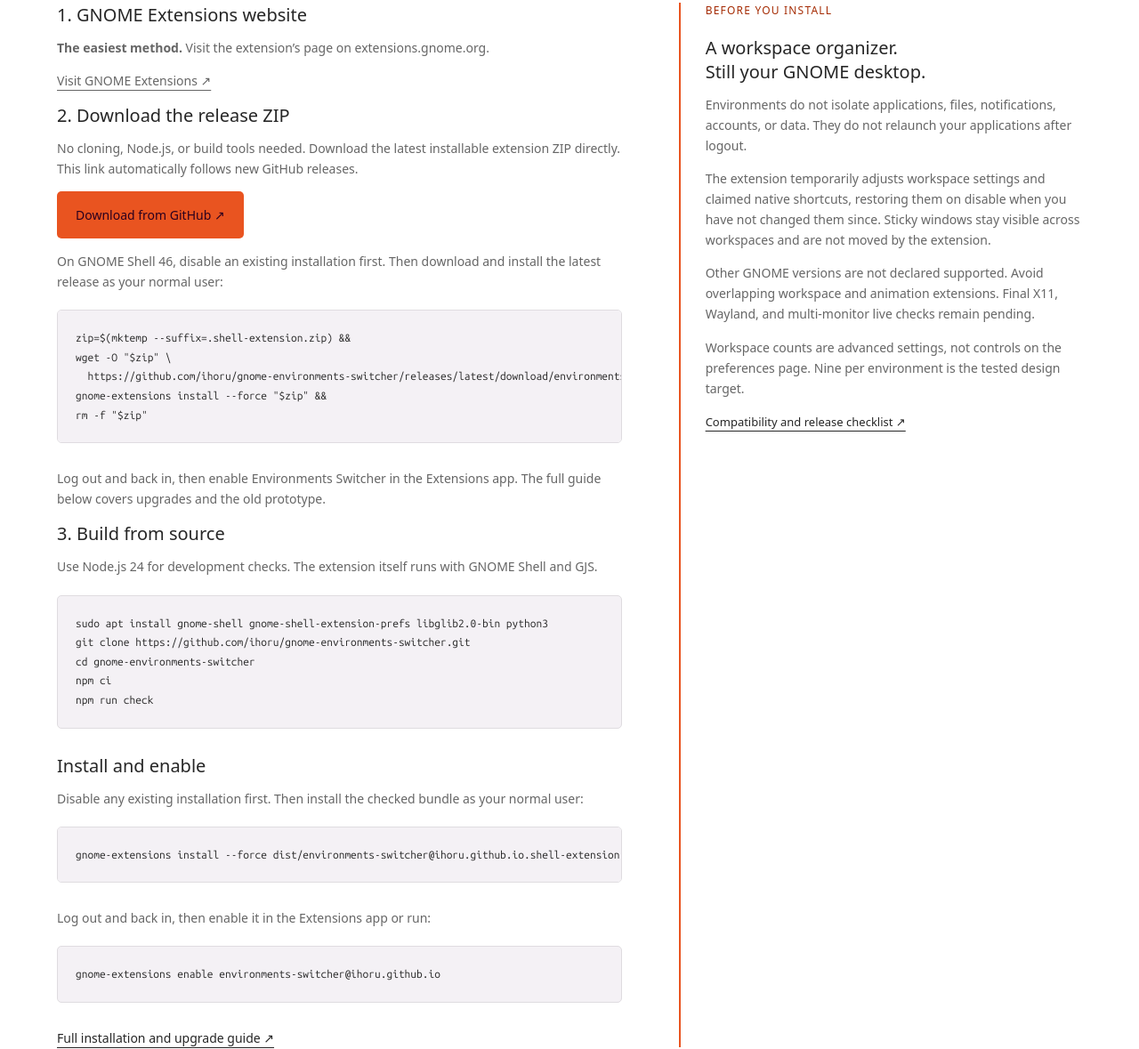
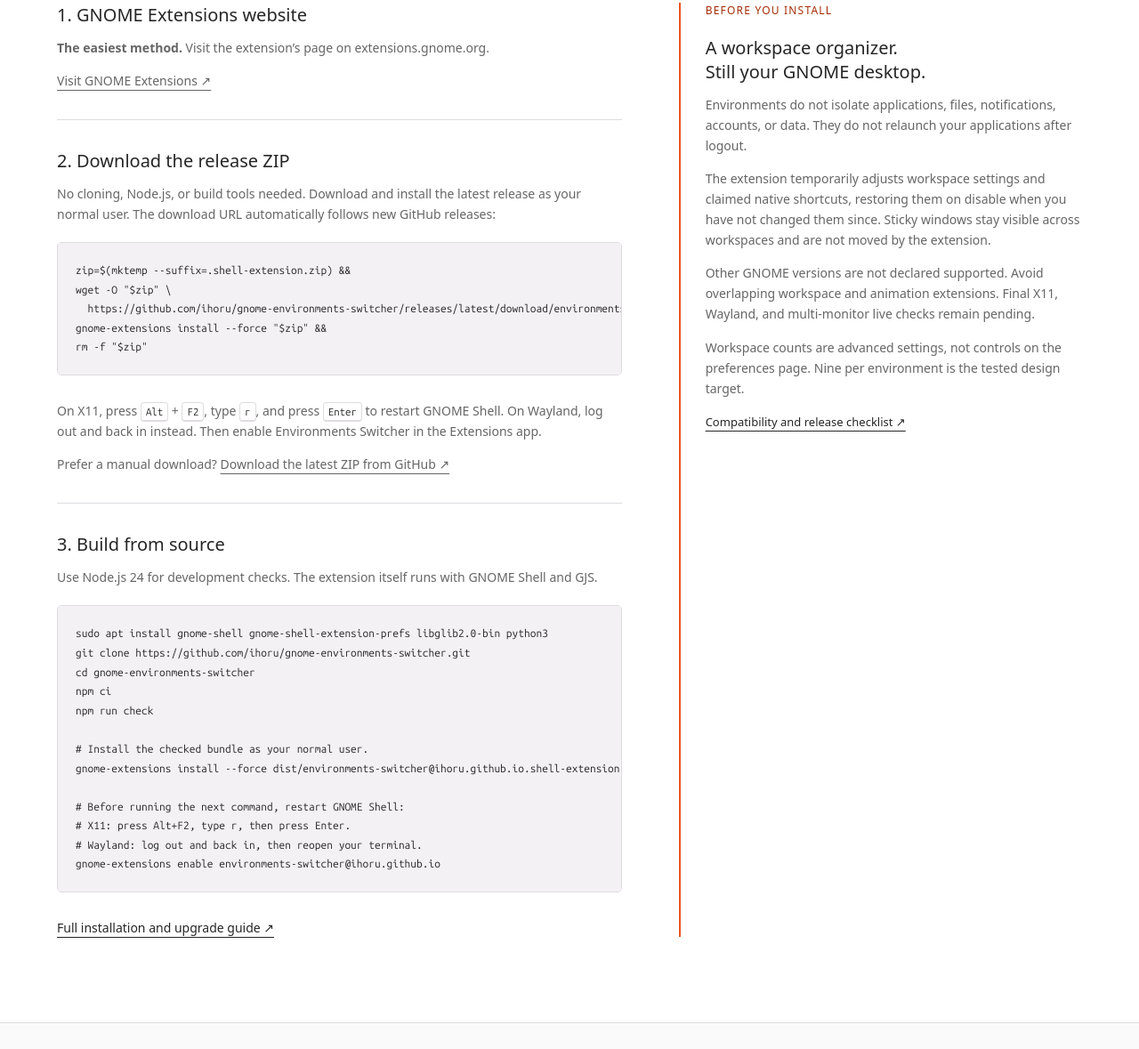
Before and after one commit to ihoru/gnome-environments-switcher, a website with bundled scripts: page site/index.html in a window 1280 px wide. Shown: the part 5642-6821 px from the top of the page at 89% size. Built offline with nearby package versions, Linux system fonts and the light colour scheme; a web font is replaced by a local one.

Commit message:
Simplify landing website installation and changelog guidance

```diff
--- a/site/index.html
+++ b/site/index.html
@@ -419,21 +419,11 @@
                   >Visit GNOME Extensions ↗</a
                 >
               </p>
+              <hr />
               <h3>2. Download the release ZIP</h3>
               <p>
-                No cloning, Node.js, or build tools needed. Download the latest installable
-                extension ZIP directly. This link automatically follows new GitHub releases.
-              </p>
-              <p>
-                <a
-                  class="button primary"
-                  href="https://github.com/ihoru/gnome-environments-switcher/releases/latest/download/environments-switcher@ihoru.github.io.shell-extension.zip"
-                  >Download from GitHub ↗</a
-                >
-              </p>
-              <p>
-                On GNOME Shell 46, disable an existing installation first. Then download and install
-                the latest release as your normal user:
+                No cloning, Node.js, or build tools needed. Download and install the latest release
+                as your normal user. The download URL automatically follows new GitHub releases:
               </p>
               <pre><code>zip=$(mktemp --suffix=.shell-extension.zip) &amp;&amp;
 wget -O "$zip" \
@@ -441,9 +431,19 @@ wget -O "$zip" \
 gnome-extensions install --force "$zip" &amp;&amp;
 rm -f "$zip"</code></pre>
               <p>
-                Log out and back in, then enable Environments Switcher in the Extensions app. The
-                full guide below covers upgrades and the old prototype.
+                On X11, press <kbd>Alt</kbd> + <kbd>F2</kbd>, type <kbd>r</kbd>, and press
+                <kbd>Enter</kbd> to restart GNOME Shell. On Wayland, log out and back in instead.
+                Then enable Environments Switcher in the Extensions app.
               </p>
+              <p>
+                Prefer a manual download?
+                <a
+                  class="text-link"
+                  href="https://github.com/ihoru/gnome-environments-switcher/releases/latest/download/environments-switcher@ihoru.github.io.shell-extension.zip"
+                  >Download the latest ZIP from GitHub ↗</a
+                >
+              </p>
+              <hr />
               <h3>3. Build from source</h3>
               <p>
                 Use Node.js 24 for development checks. The extension itself runs with GNOME Shell
@@ -453,15 +453,15 @@ rm -f "$zip"</code></pre>
 git clone https://github.com/ihoru/gnome-environments-switcher.git
 cd gnome-environments-switcher
 npm ci
-npm run check</code></pre>
-              <h3>Install and enable</h3>
-              <p>
-                Disable any existing installation first. Then install the checked bundle as your
-                normal user:
-              </p>
-              <pre><code>gnome-extensions install --force dist/environments-switcher@ihoru.github.io.shell-extension.zip</code></pre>
-              <p>Log out and back in, then enable it in the Extensions app or run:</p>
-              <pre><code>gnome-extensions enable environments-switcher@ihoru.github.io</code></pre>
+npm run check
+
+# Install the checked bundle as your normal user.
+gnome-extensions install --force dist/environments-switcher@ihoru.github.io.shell-extension.zip
+
+# Before running the next command, restart GNOME Shell:
+# X11: press Alt+F2, type r, then press Enter.
+# Wayland: log out and back in, then reopen your terminal.
+gnome-extensions enable environments-switcher@ihoru.github.io</code></pre>
               <a
                 class="text-link"
                 href="https://github.com/ihoru/gnome-environments-switcher#install-from-source"
--- a/site/styles.css
+++ b/site/styles.css
@@ -695,6 +695,11 @@ video {
 .install-grid h3 {
   margin-bottom: 12px;
 }
+.install-grid hr {
+  border: 0;
+  border-top: 1px solid var(--line);
+  margin: 32px 0;
+}
 pre {
   padding: 20px;
   background: var(--media-background);
```
Also changed, not shown: AGENTS.md (+2 -1 lines), CHANGELOG.md, README.md.
